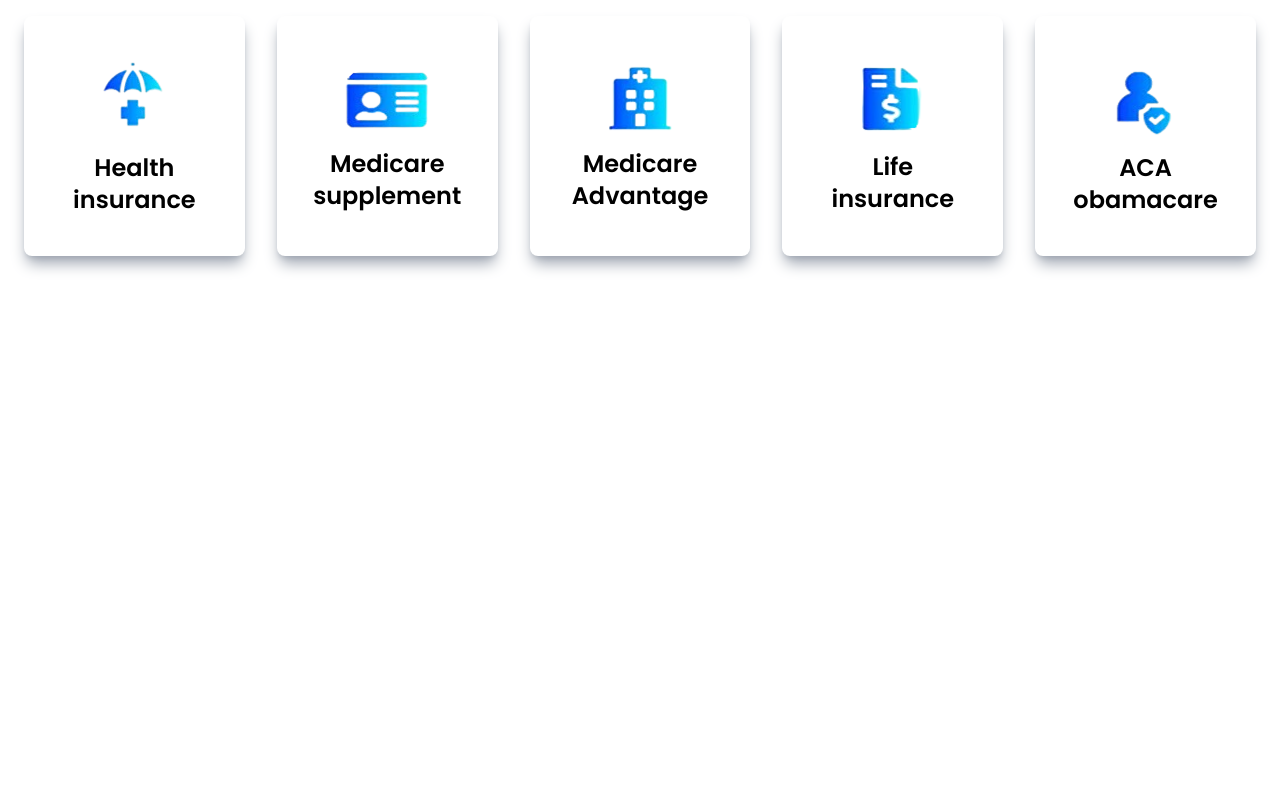
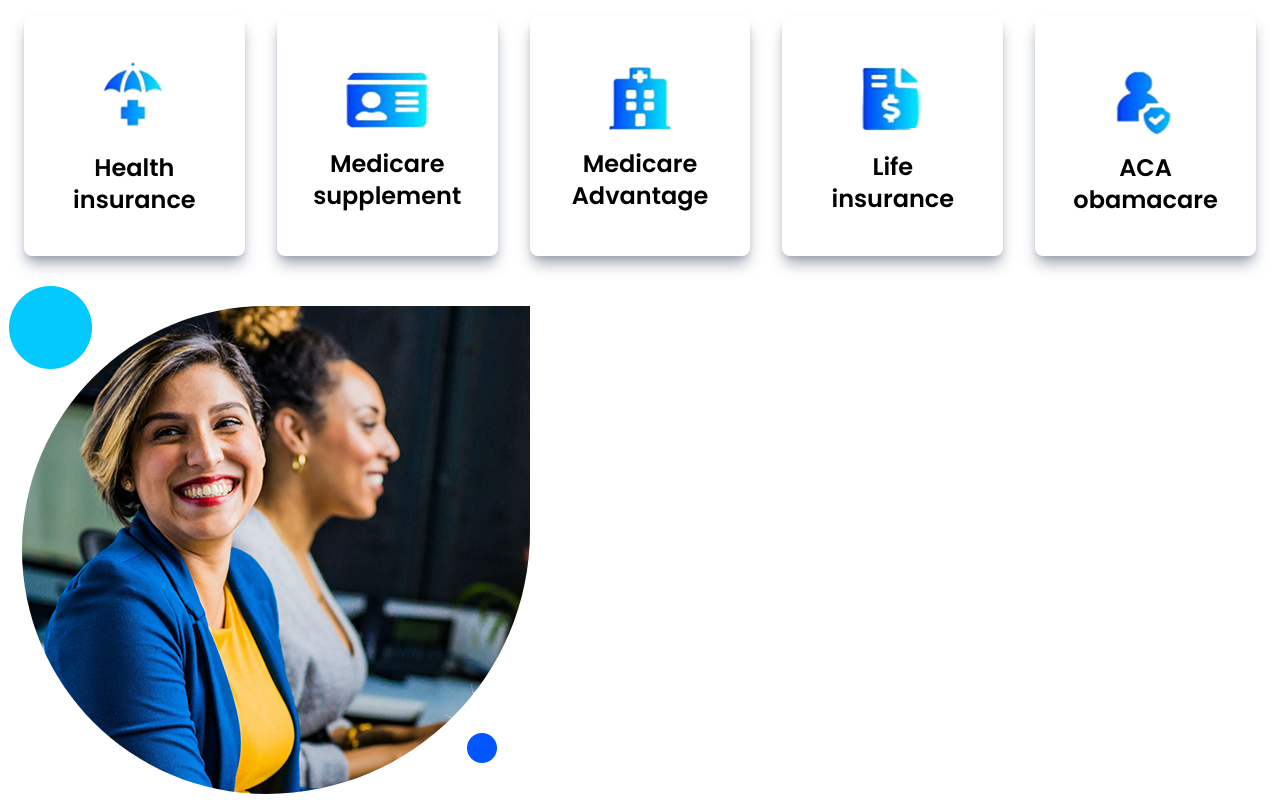
Before and after one commit to SaibotLi/Landing-Page-Insurezella, a React (Vite) app in the folder Challenge_A/: page / in a window 1280 px wide. Shown: the part 836-1636 px from the top of the page. Before the commit the page ends 1116 px from the top, so only its background shows below. Built offline with nearby package versions, Linux system fonts and the light colour scheme.

Commit message:
Imported aboutUsImg and created AboutUs section

```diff
--- a/Challenge_A/src/App.jsx
+++ b/Challenge_A/src/App.jsx
@@ -1,6 +1,7 @@
 import Hero from "./sections/Hero";
 import NavBar from "./sections/NavBar";
 import FindInsurance from "./sections/FindInsurance";
+import AboutUs from "./sections/AboutUs";
 
 const App = () => {
   return (
@@ -9,6 +10,7 @@
       <main>
         <Hero />
         <FindInsurance />
+        <AboutUs />
       </main>
       <footer></footer>
     </>
--- a/Challenge_A/src/images/index.js
+++ b/Challenge_A/src/images/index.js
@@ -5,4 +5,6 @@
 import icon3 from "./icon3.png";
 import icon4 from "./icon4.png";
 import icon5 from "./icon5.png";
-export { logo, heroImg, icon1, icon2, icon3, icon4, icon5 };
+import aboutUsImg from "./committed-help.png";
+
+export { logo, heroImg, icon1, icon2, icon3, icon4, icon5, aboutUsImg };
--- /dev/null
+++ b/Challenge_A/src/sections/AboutUs.jsx
@@ -0,0 +1,11 @@
+import { aboutUsImg } from "../images";
+
+const AboutUs = () => {
+  return (
+    <div>
+      <img src={aboutUsImg} alt="aboutUsImg" />
+    </div>
+  );
+};
+
+export default AboutUs;
```
